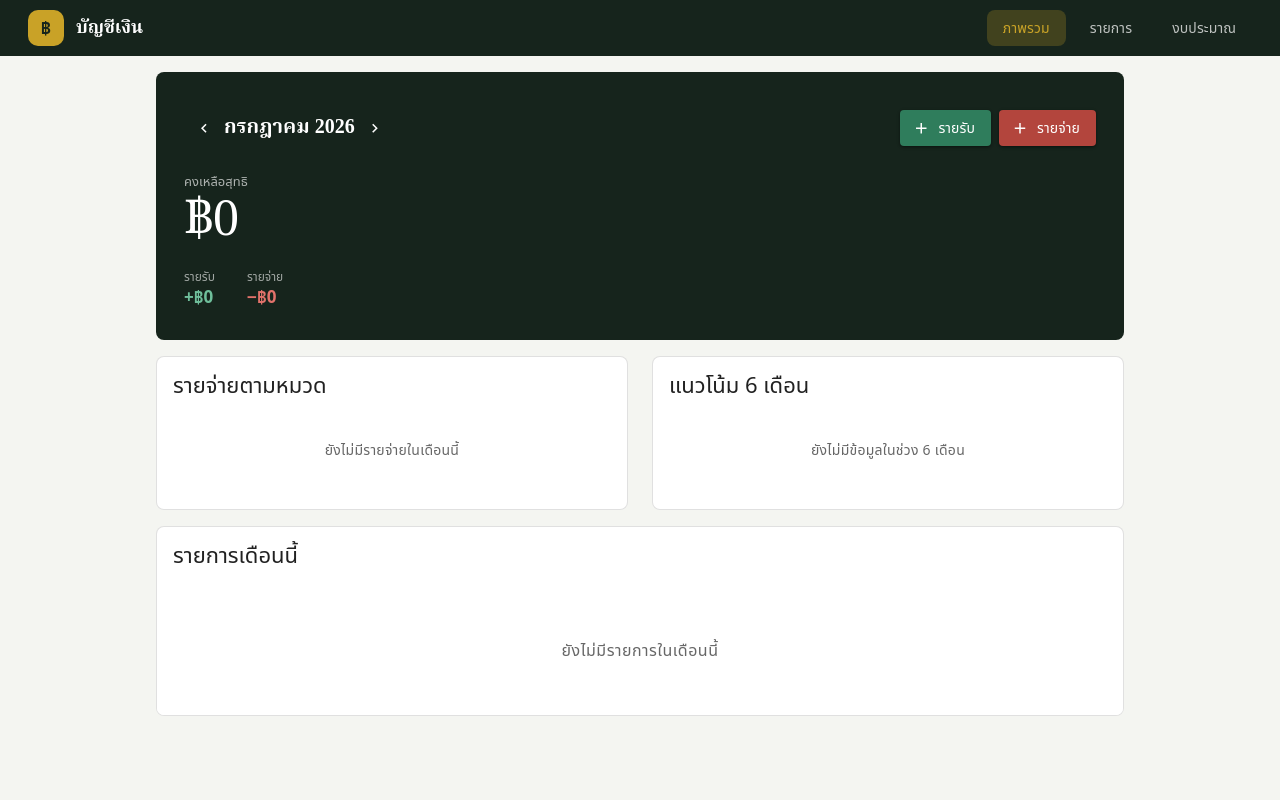
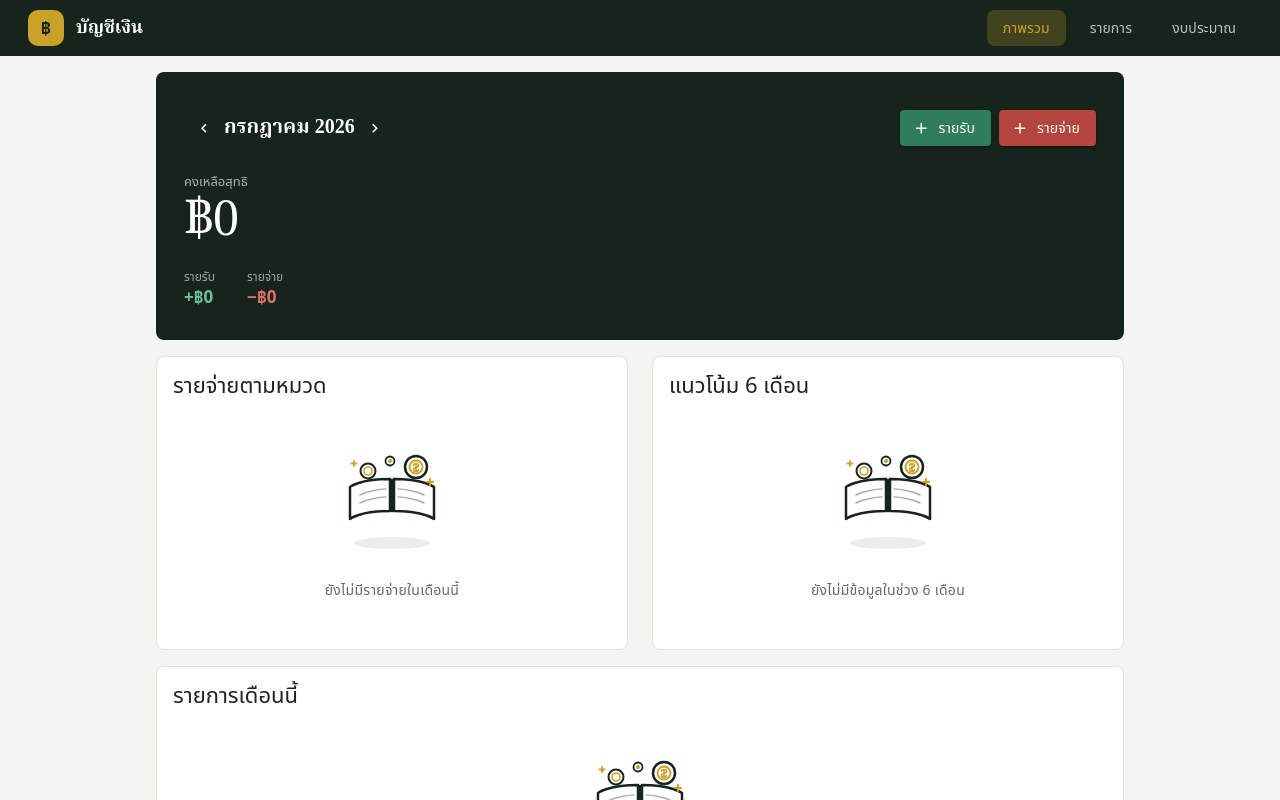
Before and after one commit to lx7zq/finance-tracker, a Vue app: page / in a window 1280 px wide. Shown: the top 800 px of the page. Built offline with nearby package versions, Linux system fonts and the light colour scheme; a web font is replaced by a local one.

Commit message:
feat/add-empty-ledger-illustration

```diff
--- a/src/components/dashboard/CategoryChart.vue
+++ b/src/components/dashboard/CategoryChart.vue
@@ -1,8 +1,8 @@
 <template>
   <div>
     <Doughnut v-if="series.values.length > 0" :data="data" :options="options" />
-    <div v-else class="text-body-2 text-medium-emphasis text-center py-8">
-      ยังไม่มีรายจ่ายในเดือนนี้
+    <div v-else class="py-8">
+      <EmptyLedger text="ยังไม่มีรายจ่ายในเดือนนี้" />
     </div>
   </div>
 </template>
@@ -13,6 +13,7 @@ import { computed } from 'vue'
 import { ArcElement, Chart as ChartJS, Legend, Tooltip } from 'chart.js'
 import { Doughnut } from 'vue-chartjs'
 
+import EmptyLedger from '@/components/ui/EmptyLedger.vue'
 import type { Category } from '@/types'
 import { buildCategorySeries } from '@/utils/charts'
 
--- a/src/components/dashboard/TrendChart.vue
+++ b/src/components/dashboard/TrendChart.vue
@@ -1,8 +1,8 @@
 <template>
   <div>
     <Bar v-if="hasData" :data="data" :options="options" />
-    <div v-else class="text-body-2 text-medium-emphasis text-center py-8">
-      ยังไม่มีข้อมูลในช่วง 6 เดือน
+    <div v-else class="py-8">
+      <EmptyLedger text="ยังไม่มีข้อมูลในช่วง 6 เดือน" />
     </div>
   </div>
 </template>
@@ -13,6 +13,7 @@ import { computed } from 'vue'
 import { BarElement, CategoryScale, Chart as ChartJS, Legend, LinearScale, Tooltip } from 'chart.js'
 import { Bar } from 'vue-chartjs'
 
+import EmptyLedger from '@/components/ui/EmptyLedger.vue'
 import { formatMonth } from '@/utils'
 import type { Transaction } from '@/types'
 import { buildMonthlyTrend } from '@/utils/charts'
--- a/src/components/transaction/TransactionList.vue
+++ b/src/components/transaction/TransactionList.vue
@@ -42,16 +42,15 @@
       </template>
     </v-list-item>
 
-    <v-list-item v-if="transactions.length === 0">
-      <v-list-item-title class="text-center text-medium-emphasis py-8">
-        ยังไม่มีรายการในเดือนนี้
-      </v-list-item-title>
+    <v-list-item v-if="transactions.length === 0" class="justify-center">
+      <EmptyLedger text="ยังไม่มีรายการในเดือนนี้" />
     </v-list-item>
   </v-list>
 </template>
 
 <script setup lang="ts">
 import { useTransactionStore } from '@/stores/transactions'
+import EmptyLedger from '@/components/ui/EmptyLedger.vue'
 import type { Transaction } from '@/types'
 import { CATEGORY_COLORS, CATEGORY_ICONS, CATEGORY_LABELS } from '@/types'
 import { formatCurrency, formatDate } from '@/utils'
--- /dev/null
+++ b/src/components/ui/EmptyLedger.vue
@@ -0,0 +1,109 @@
+<!-- src/components/ui/EmptyLedger.vue -->
+<template>
+  <div class="text-center">
+    <svg
+      width="120"
+      height="120"
+      viewBox="0 0 120 120"
+      fill="none"
+      xmlns="http://www.w3.org/2000/svg"
+      aria-hidden="true"
+    >
+      <!-- โต๊ะ/เงา -->
+      <ellipse cx="60" cy="102" rx="38" ry="6" fill="#16241C" opacity="0.08" />
+
+      <!-- ฝั่งซ้ายของสมุด -->
+      <path
+        d="M18 78 C18 78 28 70 58 70 L58 38 C28 38 18 46 18 46 Z"
+        stroke="#16241C"
+        stroke-width="2.5"
+        stroke-linejoin="round"
+        fill="#FFFFFF"
+      />
+      <!-- ฝั่งขวาของสมุด -->
+      <path
+        d="M102 78 C102 78 92 70 62 70 L62 38 C92 38 102 46 102 46 Z"
+        stroke="#16241C"
+        stroke-width="2.5"
+        stroke-linejoin="round"
+        fill="#FFFFFF"
+      />
+      <!-- สันกลางสมุด -->
+      <path d="M60 39 L60 70" stroke="#16241C" stroke-width="2.5" stroke-linecap="round" />
+
+      <!-- เส้นบัญชี ฝั่งซ้าย -->
+      <path
+        d="M28 54 C36 50 48 48 54 48"
+        stroke="#16241C"
+        stroke-width="1.5"
+        stroke-linecap="round"
+        opacity="0.35"
+      />
+      <path
+        d="M28 62 C36 58 48 56 54 56"
+        stroke="#16241C"
+        stroke-width="1.5"
+        stroke-linecap="round"
+        opacity="0.35"
+      />
+      <!-- เส้นบัญชี ฝั่งขวา -->
+      <path
+        d="M66 48 C72 48 84 50 92 54"
+        stroke="#16241C"
+        stroke-width="1.5"
+        stroke-linecap="round"
+        opacity="0.35"
+      />
+      <path
+        d="M66 56 C72 56 84 58 92 62"
+        stroke="#16241C"
+        stroke-width="1.5"
+        stroke-linecap="round"
+        opacity="0.35"
+      />
+
+      <!-- เหรียญลอย 1 (ใหญ่) -->
+      <g>
+        <circle cx="84" cy="26" r="11" stroke="#16241C" stroke-width="2.5" fill="#FFFFFF" />
+        <circle cx="84" cy="26" r="6.5" stroke="#C9A227" stroke-width="2" fill="none" />
+        <path
+          d="M84 22.5 L84 29.5 M81.5 24.5 C81.5 23.2 82.6 22.5 84 22.5 C85.4 22.5 86.5 23.2 86.5 24.5 C86.5 25.8 85.4 26.2 84 26.5 C82.6 26.8 81.5 27.2 81.5 28.5 C81.5 29.8 82.6 30.5 84 30.5 C85.4 30.5 86.5 29.8 86.5 28.5"
+          stroke="#C9A227"
+          stroke-width="1.6"
+          stroke-linecap="round"
+          fill="none"
+        />
+      </g>
+
+      <!-- เหรียญลอย 2 (เล็ก) -->
+      <g>
+        <circle cx="36" cy="30" r="7.5" stroke="#16241C" stroke-width="2" fill="#FFFFFF" />
+        <circle cx="36" cy="30" r="4" stroke="#C9A227" stroke-width="1.6" fill="none" />
+      </g>
+
+      <!-- เหรียญลอย 3 (จิ๋ว) -->
+      <circle cx="58" cy="20" r="4.5" stroke="#16241C" stroke-width="1.8" fill="#FFFFFF" />
+      <circle cx="58" cy="20" r="2" fill="#C9A227" />
+
+      <!-- ประกาย -->
+      <path
+        d="M98 38 L98 44 M95 41 L101 41"
+        stroke="#C9A227"
+        stroke-width="2"
+        stroke-linecap="round"
+      />
+      <path
+        d="M22 20 L22 25 M19.5 22.5 L24.5 22.5"
+        stroke="#C9A227"
+        stroke-width="1.8"
+        stroke-linecap="round"
+      />
+    </svg>
+
+    <p class="text-body-2 text-medium-emphasis mb-0">{{ text }}</p>
+  </div>
+</template>
+
+<script setup lang="ts">
+defineProps<{ text: string }>()
+</script>
--- a/src/views/BudgetView.vue
+++ b/src/views/BudgetView.vue
@@ -75,9 +75,10 @@
     <!-- ยังไม่มีงบเลย -->
     <v-card v-else rounded="lg" border flat class="d-flex align-center justify-center pa-8">
       <div class="text-center">
-        <v-icon icon="mdi-wallet-outline" size="40" color="grey" class="mb-2" />
-        <div class="text-body-2 text-medium-emphasis mb-4">ยังไม่มีงบที่ตั้งไว้ในเดือนนี้</div>
-        <v-btn color="primary" prepend-icon="mdi-plus" @click="openAddDialog"> ตั้งงบใหม่ </v-btn>
+        <EmptyLedger text="ยังไม่มีงบที่ตั้งไว้ในเดือนนี้" />
+        <v-btn color="primary" prepend-icon="mdi-plus" class="mt-4" @click="openAddDialog">
+          ตั้งงบใหม่
+        </v-btn>
       </div>
     </v-card>
 
@@ -116,6 +117,7 @@ import { computed, ref } from 'vue'
 
 import { useCurrentMonth } from '@/composables/useCurrentMonth'
 import { useTransactionStore } from '@/stores/transactions'
+import EmptyLedger from '@/components/ui/EmptyLedger.vue'
 import type { Budget, Category } from '@/types'
 import { CATEGORY_COLORS, CATEGORY_ICONS, CATEGORY_LABELS, EXPENSE_CATEGORIES } from '@/types'
 import { formatCurrency } from '@/utils'
```
